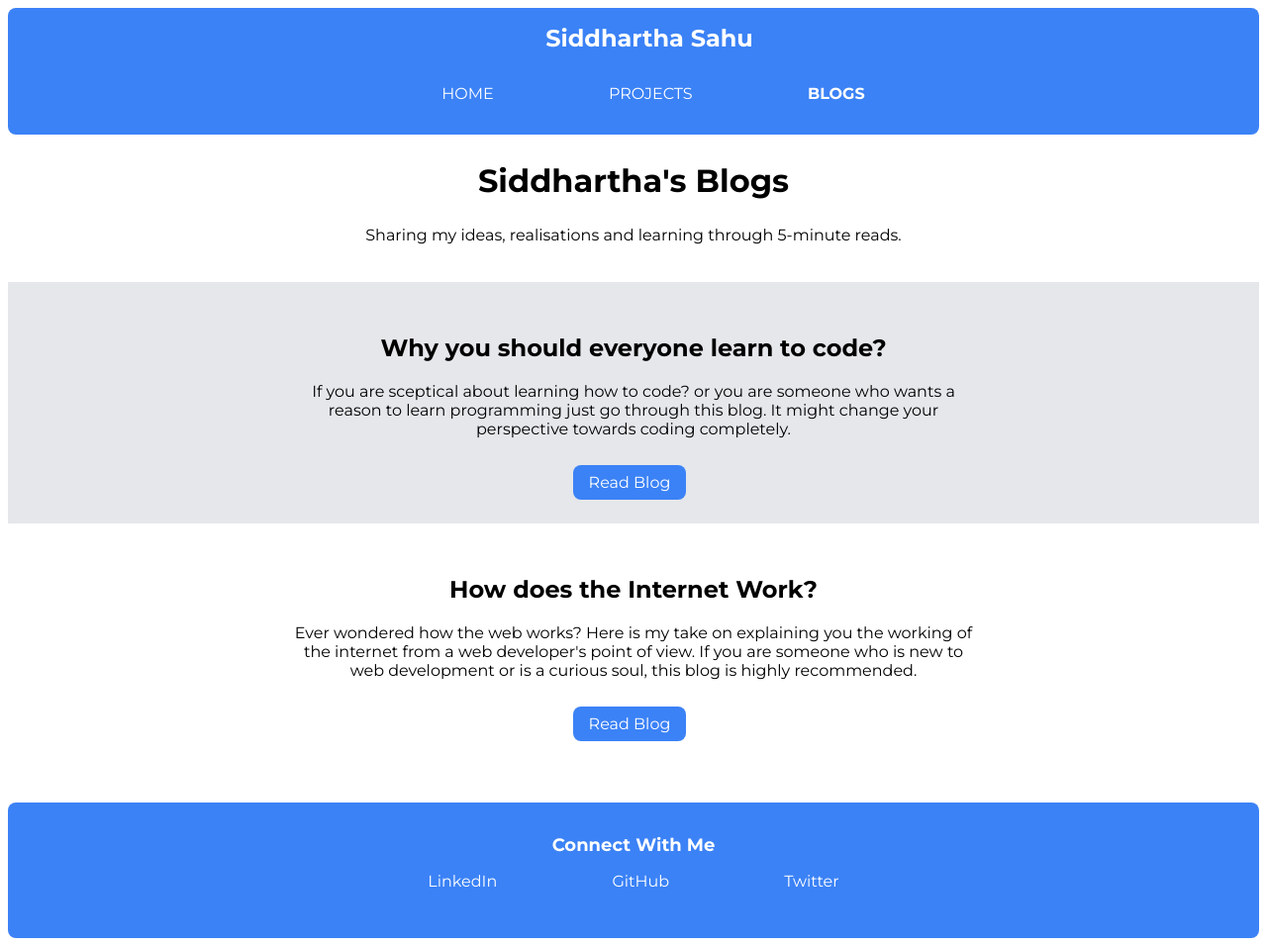
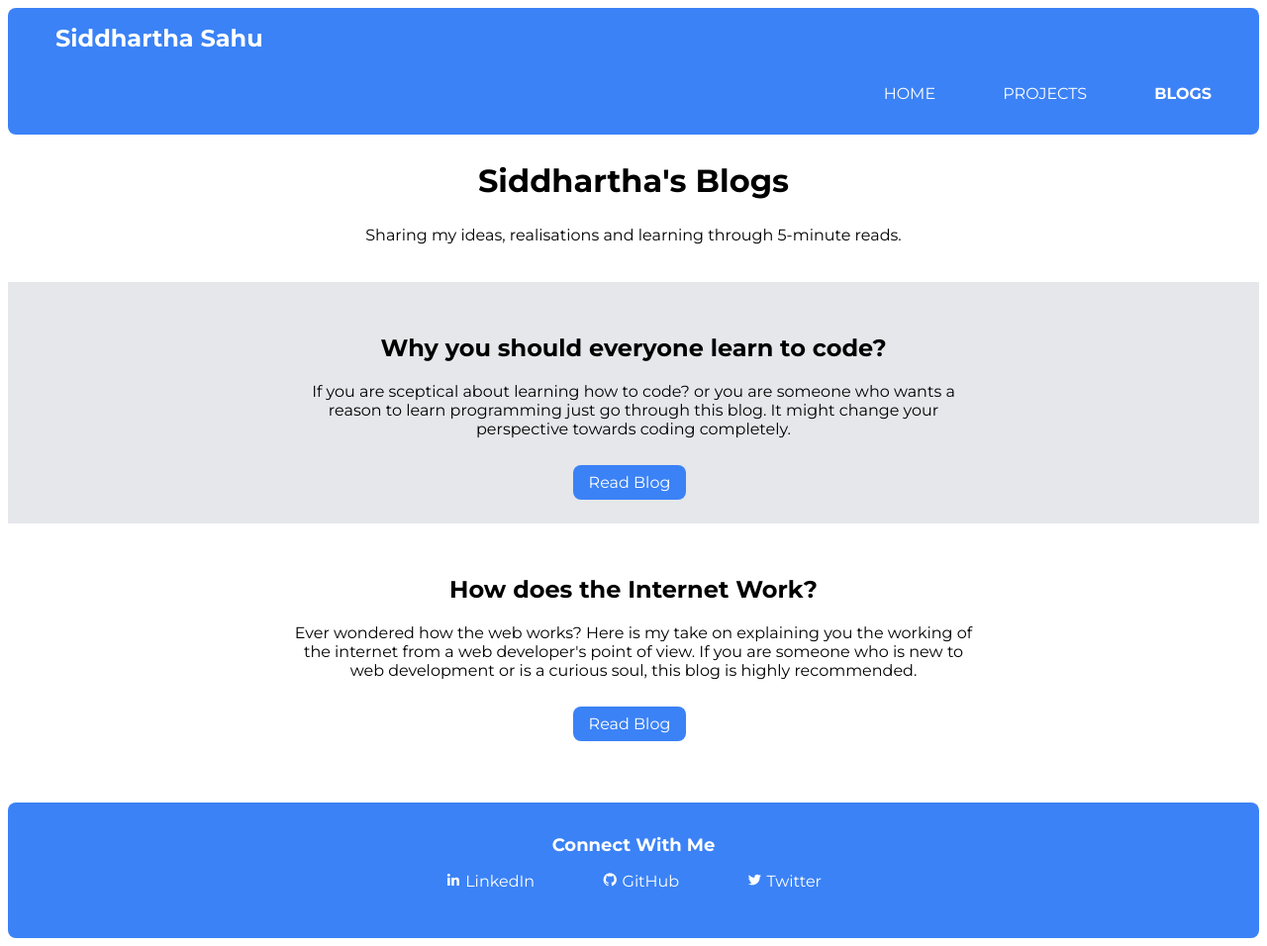
Before and after one commit to CallMeSahu/siddhartha-sahu-site, a plain HTML site: page blogs.html in a window 1280 px wide. Shown: the whole page at 99% size. Drawn offline with nearby package versions, Linux system fonts and the light colour scheme.

Commit message:
feat: footer social icons

```diff
--- a/blogs.html
+++ b/blogs.html
@@ -6,6 +6,7 @@
     <meta name="viewport" content="width=device-width, initial-scale=1.0">
     <title>blogs | siddhartha-sahu</title>
     <link href="styles.css" rel="stylesheet"/>
+    <link rel="stylesheet" href="https://cdn.jsdelivr.net/npm/boxicons@latest/css/boxicons.min.css">
     <link rel="shortcut icon" type="svg" href="images/coder2.svg"/>
 </head>
 <body>
@@ -60,9 +61,9 @@
             Connect With Me
         </div>
         <ul class="social-links">
-            <li class="list-item-inline"><a class="link" href="https://www.linkedin.com/in/siddhartha-sahu/" target="_blank">LinkedIn</a></li>
-            <li class="list-item-inline"><a class="link" href="https://github.com/CallMeSahu" target="_blank">GitHub</a></li>
-            <li class="list-item-inline"><a class="link" href="https://twitter.com/CallMeSahu" target="_blank">Twitter</a></li>
+            <li class="list-item-inline"><a class="link" href="https://www.linkedin.com/in/siddhartha-sahu/" target="_blank"><i class='bx bxl-linkedin'></i>  LinkedIn</a></li>
+            <li class="list-item-inline"><a class="link" href="https://github.com/CallMeSahu" target="_blank"><i class='bx bxl-github'></i>  GitHub</a></li>
+            <li class="list-item-inline"><a class="link" href="https://twitter.com/CallMeSahu" target="_blank"><i class='bx bxl-twitter'></i>  Twitter</a></li>
         </ul>
     </footer>
 </body>
--- a/styles.css
+++ b/styles.css
@@ -51,12 +51,12 @@ hr{
 }
 
 .navigation .nav-pill{
-    text-align: center;
+    text-align: right;
     padding-top: 1rem;
 }
 
 .navigation .nav-brand{
-    text-align: center;
+    text-align: left;
     font-weight: bold;
     font-size: x-large;
     padding-left: 2rem;
@@ -69,7 +69,7 @@ hr{
 
 .list-item-inline{
     display: inline;
-    padding: 0rem 2.5rem;
+    padding: 0rem 1rem;
 }
 
 /* header */
```
Also changed, not shown: index.html (+4 -3 lines), projects.html (+4 -6 lines).
